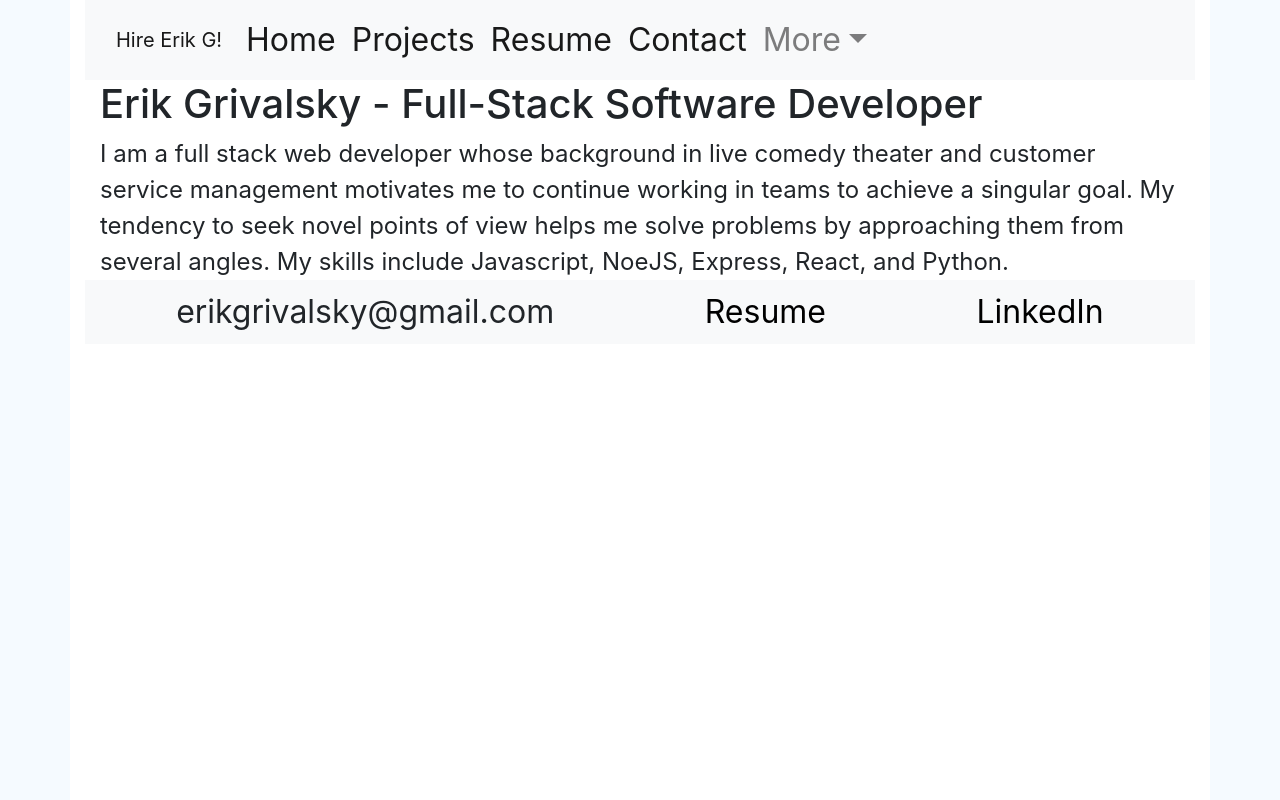
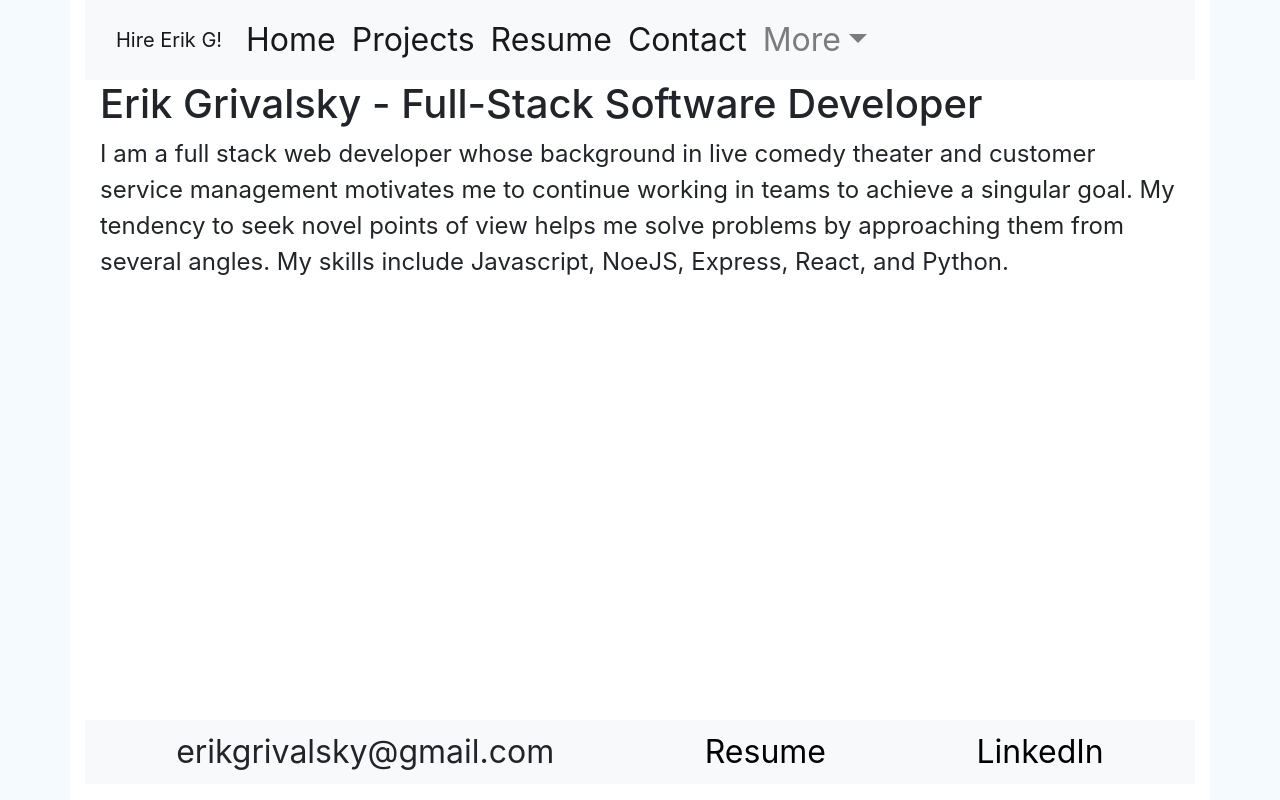
Before and after one commit to egrivalsky/portfolio, a React (Create React App) app: page / in a window 1280 px wide. Built offline with nearby package versions, Linux system fonts and the light colour scheme.

Commit message:
uses min-height vh value to fix vertical footer placement

```diff
--- a/src/App.js
+++ b/src/App.js
@@ -7,7 +7,7 @@ import Contact from './Components/Contact';
 
 function App() {
   return (
-    <div class="appJs">
+    <div>
       <Router>
         <header>
           <nav class="navbar navbar-expand-lg navbar-light bg-light">
@@ -49,35 +49,28 @@ function App() {
           </nav>
         </header>
 
-        <body>
+        <div class="wrapper">
           <Route exact path='/' component={Home} />
           <Route path='/portfolio' component={Home} />
           <Route path='/projects' component={Projects} />
           <Route path='/resume' component={Resume} />
           <Route path='/contact' component={Contact} />
-        </body>
+        </div>
 
+
+        <div class="spacer"></div>
 
         <footer>
           <div class="navbar navbar-expand-lg navbar-light bg-light" id="footer">
-            {/* <div class="container-fluid"> */}
                 <ul class="navbar-nav mr-auto" id="footer-list">
                   <li class="footer-li">erikgrivalsky@gmail.com</li>
-                  <li class="footer-li"><a href="https://www.erikgrivalsky.com/resume">Resume</a></li>
+                  <li class="footer-li"><Link to='/resume'>Resume</Link></li>
                   <li class="footer-li"><a href="https://linkedin.com/in/erikgrivalsky" target="_blank">LinkedIn</a></li>
                 </ul>
-            {/* </div> */}
           </div>
         </footer>
 
-
-
-
-
-
-
       </Router>
-
     </div>
   );
 }
--- a/src/index.css
+++ b/src/index.css
@@ -10,11 +10,23 @@ body {
     sans-serif;
   -webkit-font-smoothing: antialiased;
   -moz-osx-font-smoothing: grayscale;
-  min-height: 100%;
+ height: 100%;
 }
 
 #footer {
-  background-color: blue;
+  position: relative;
+  bottom: 0;
+}
+
+.wrapper {
+  min-height: 80vh !important;
+}
+#footer-list {
+  display: flex;
+  width: 100%;
+  justify-content: space-around;
+  font-size: xx-large;
+  list-style-type: none;
 }
 
 code {
@@ -94,14 +106,6 @@ sub {
 
 } */
 
-#footer-list {
-  display: flex;
-  width: 100%;
-  justify-content: space-around;
-  font-size: xx-large;
-  list-style-type: none;
-}
-
 /* .footer-li {
   padding: 0;
   margin: 0;
```
